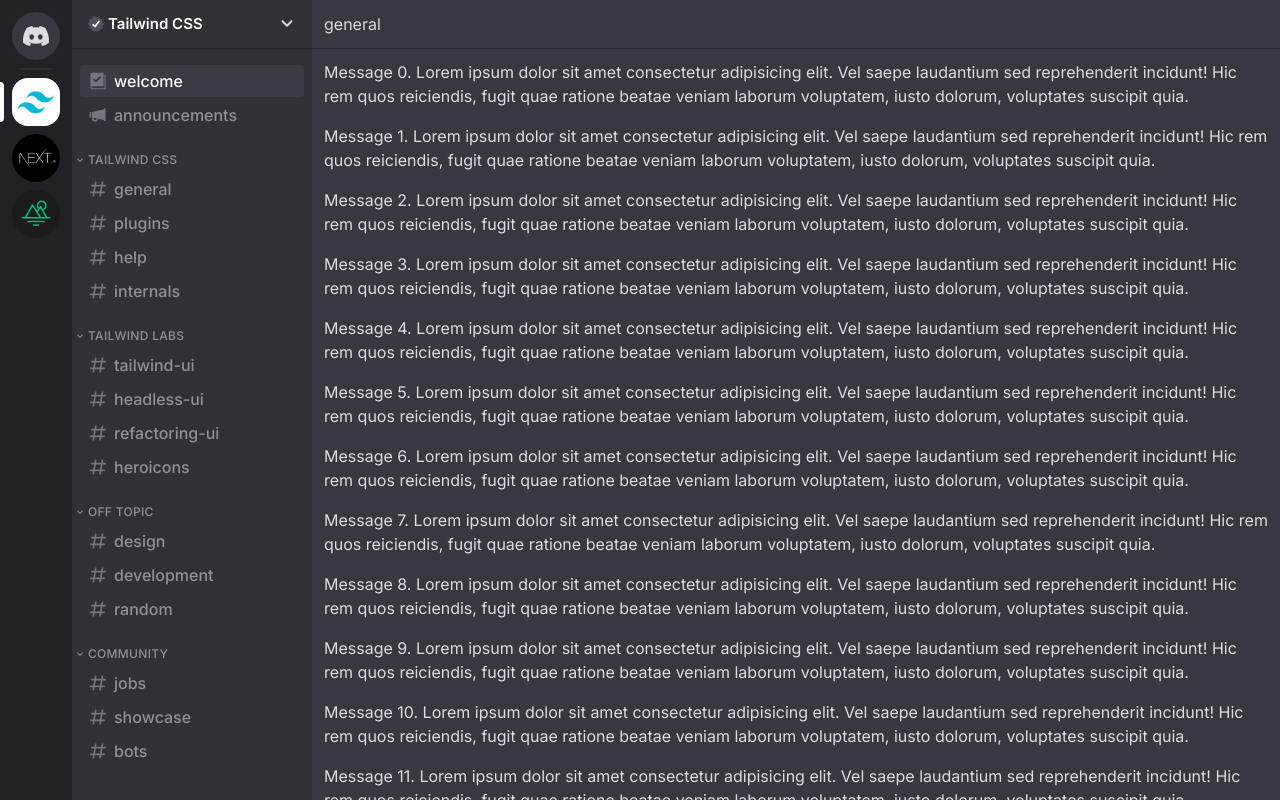
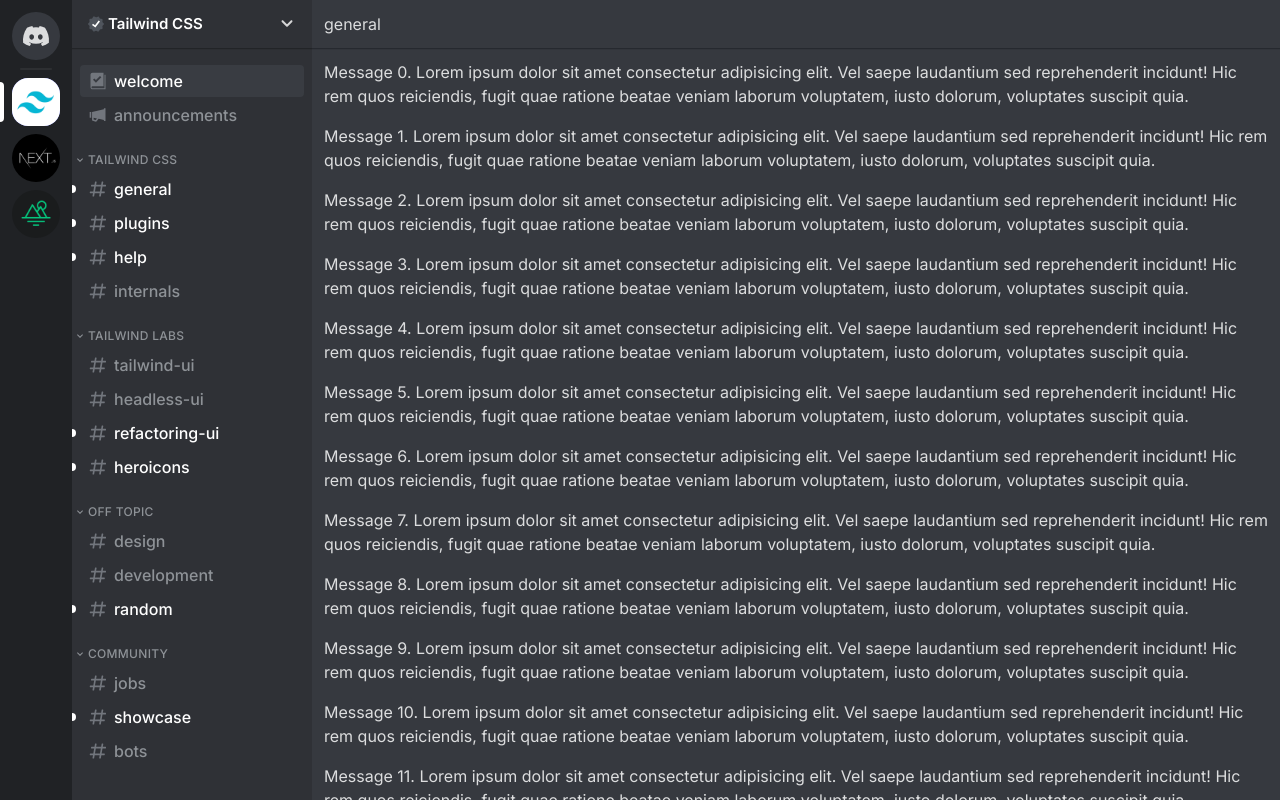
Before and after one commit to jpsanantonio/tailwind-mastery, a Next.js app: page /servers/1/channels/1 in a window 1280 px wide. Built offline with nearby package versions, Linux system fonts and the light colour scheme.

Commit message:
Use a State Variable to Style Unread Channels

```diff
--- a/app/servers/[sid]/channels/[cid]/page.jsx
+++ b/app/servers/[sid]/channels/[cid]/page.jsx
@@ -19,7 +19,7 @@
           {data["1"].categories.map((category) => (
             <div key={category.id}>
               {category.label && (
-                <button className="flex items-center px-0.5 text-xs uppercase font-title tracking-wide">
+                <button className="flex items-center px-0.5 text-xs uppercase font-title tracking-wide hover:text-gray-100 w-full">
                   <Icons.Arrow className="w-3 h-3 mr-0.5" />
                   {category.label}
                 </button>
--- a/components/ChannelLink.jsx
+++ b/components/ChannelLink.jsx
@@ -8,17 +8,28 @@
   const Icon = channel.icon ? Icons[channel.icon] : Icons.Hashtag;
   const params = useParams();
   const active = Number(channel.id) === Number(params.cid);
+  let state = active
+    ? "active"
+    : channel.unread
+    ? "inactiveUnread"
+    : "inactiveRead";
+  let classes = {
+    active: "text-white bg-gray-550/[0.32]",
+    inactiveUnread:
+      "text-white hover:bg-gray-550/[0.16] active:bg-gray-550/[0.24]",
+    inactiveRead:
+      "text-gray-300 hover:text-gray-100 hover:bg-gray-550/[0.16] active:bg-gray-550/[0.24]",
+  };
 
   return (
     <Link
       key={channel.id}
       href={`/servers/1/channels/${channel.id}`}
-      className={`${
-        active
-          ? "text-white bg-gray-550/[0.32]"
-          : "text-gray-300 hover:text-gray-100 hover:bg-gray-550/[0.16]"
-      } flex items-center px-2 mx-2 py-1 rounded group`}
+      className={`${classes[state]} flex items-center px-2 mx-2 py-1 rounded group relative`}
     >
+      {state === "inactiveUnread" && (
+        <div className="absolute left-0 w-1 h-2 -ml-2 bg-white rounded-r-full"></div>
+      )}
       <Icon className="w-5 h-5 mr-1.5 text-gray-400" />
       {channel.label}
       <Icons.AddPerson className="w-4 h-4 ml-auto text-gray-200 opacity-0 hover:text-gray-100 group-hover:opacity-100" />
--- a/data.json
+++ b/data.json
@@ -14,9 +14,9 @@
         "id": 2,
         "label": "Tailwind CSS",
         "channels": [
-          { "id": 3, "label": "general" },
-          { "id": 4, "label": "plugins" },
-          { "id": 5, "label": "help" },
+          { "id": 3, "label": "general", "unread": true },
+          { "id": 4, "label": "plugins", "unread": true },
+          { "id": 5, "label": "help", "unread": true },
           { "id": 6, "label": "internals" }
         ]
       },
@@ -26,8 +26,8 @@
         "channels": [
           { "id": 7, "label": "tailwind-ui" },
           { "id": 8, "label": "headless-ui" },
-          { "id": 9, "label": "refactoring-ui" },
-          { "id": 10, "label": "heroicons" }
+          { "id": 9, "label": "refactoring-ui", "unread": true },
+          { "id": 10, "label": "heroicons", "unread": true }
         ]
       },
       {
@@ -36,7 +36,7 @@
         "channels": [
           { "id": 11, "label": "design" },
           { "id": 12, "label": "development" },
-          { "id": 13, "label": "random" }
+          { "id": 13, "label": "random", "unread": true }
         ]
       },
       {
@@ -44,7 +44,7 @@
         "label": "Community",
         "channels": [
           { "id": 14, "label": "jobs" },
-          { "id": 15, "label": "showcase" },
+          { "id": 15, "label": "showcase", "unread": true },
           { "id": 16, "label": "bots" }
         ]
       }
```
